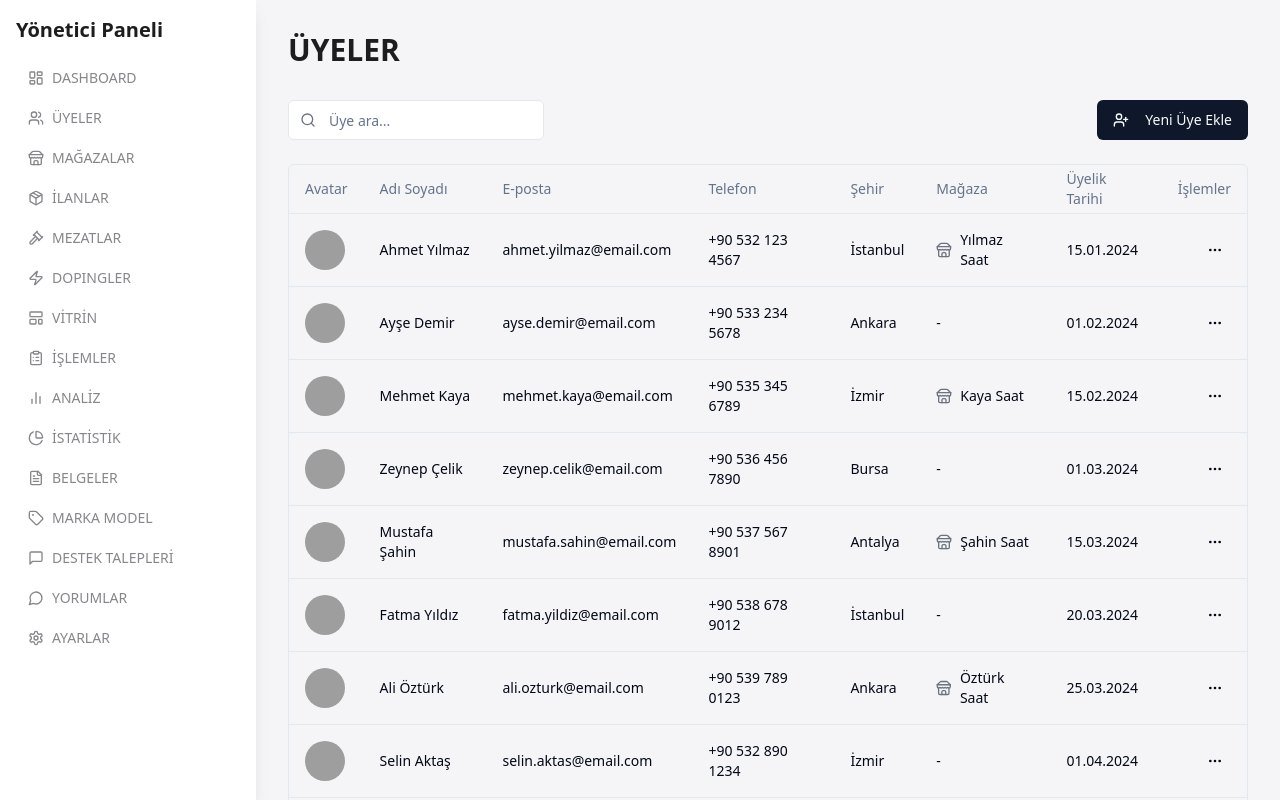
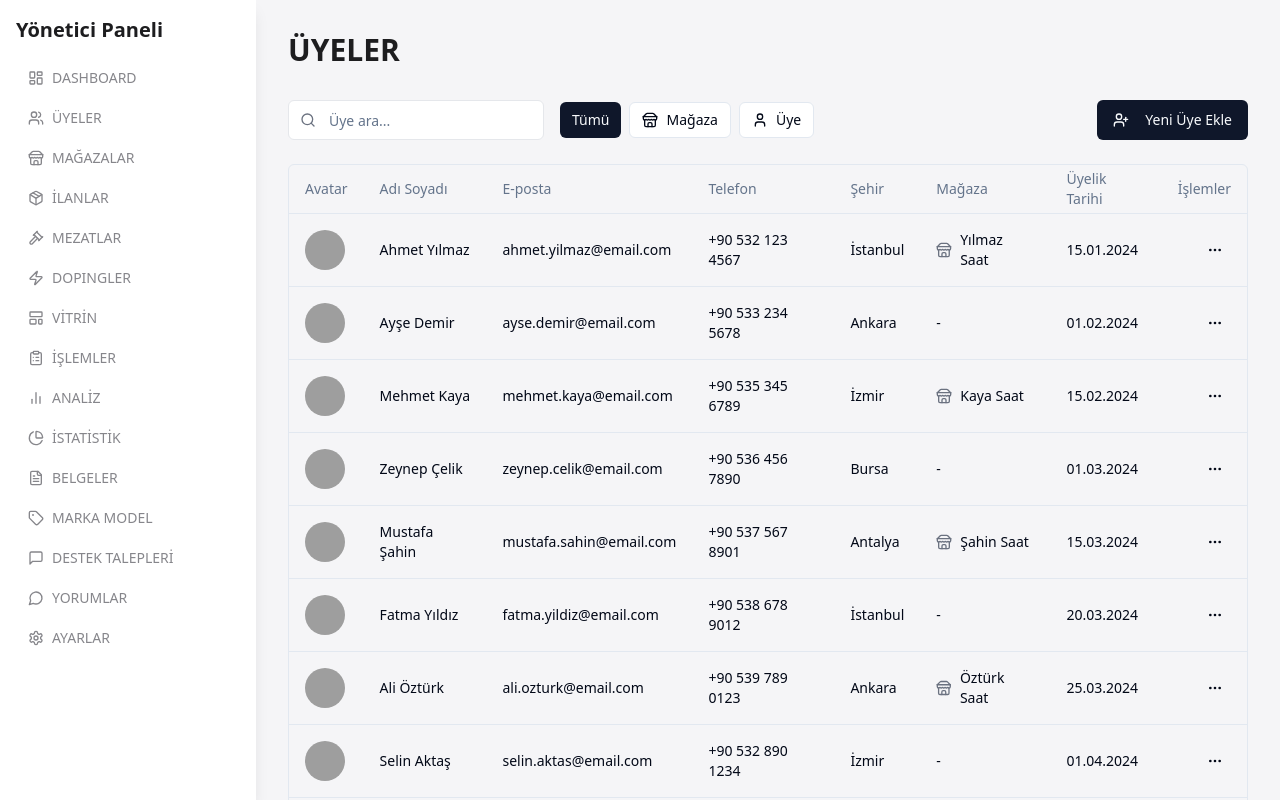
Before and after one commit to tunacan34/watchadmin, a React (Vite) app: page /members in a window 1280 px wide. Shown: the top 800 px of the page. Built offline with nearby package versions, Linux system fonts and the light colour scheme; grey boxes are pictures that could not be loaded.

Commit message:
Add filter to members table
Adds a filter to the members table to show members with or without a store.

```diff
--- a/src/pages/Members.tsx
+++ b/src/pages/Members.tsx
@@ -125,18 +125,31 @@ const members = [
 
 const Members = () => {
   const [searchTerm, setSearchTerm] = useState("");
+  const [filter, setFilter] = useState<"all" | "store" | "member">("all");
 
-  const filteredMembers = members.filter((member) =>
-    Object.values(member).some((value) =>
+  const filteredMembers = members.filter((member) => {
+    // Önce arama filtresini uygula
+    const matchesSearch = Object.values(member).some((value) =>
       value?.toString().toLowerCase().includes(searchTerm.toLowerCase())
-    )
     );
+
+    // Sonra mağaza filtresini uygula
+    switch (filter) {
+      case "store":
+        return matchesSearch && member.store !== null;
+      case "member":
+        return matchesSearch && member.store === null;
+      default:
+        return matchesSearch;
+    }
+  });
 
   return (
     <div className="p-8">
       <h1 className="text-3xl font-semibold text-admin-foreground mb-8">ÜYELER</h1>
 
-      <div className="mb-6 flex items-center justify-between gap-4">
+      <div className="mb-6 flex flex-wrap items-center justify-between gap-4">
+        <div className="flex items-center gap-4">
           <div className="relative max-w-sm">
             <Search className="absolute left-3 top-1/2 -translate-y-1/2 w-4 h-4 text-gray-500" />
             <Input
@@ -146,6 +159,34 @@ const Members = () => {
               onChange={(e) => setSearchTerm(e.target.value)}
               className="pl-10 border-gray-200"
             />
+          </div>
+          <div className="flex items-center gap-2">
+            <Button
+              variant={filter === "all" ? "default" : "outline"}
+              onClick={() => setFilter("all")}
+              size="sm"
+            >
+              Tümü
+            </Button>
+            <Button
+              variant={filter === "store" ? "default" : "outline"}
+              onClick={() => setFilter("store")}
+              size="sm"
+              className="flex items-center gap-2"
+            >
+              <Store className="w-4 h-4" />
+              Mağaza
+            </Button>
+            <Button
+              variant={filter === "member" ? "default" : "outline"}
+              onClick={() => setFilter("member")}
+              size="sm"
+              className="flex items-center gap-2"
+            >
+              <User className="w-4 h-4" />
+              Üye
+            </Button>
+          </div>
         </div>
         <Button className="shrink-0">
           <UserPlus className="w-4 h-4 mr-2" />
```
Lines whose indentation alone changed are shown as unchanged.
